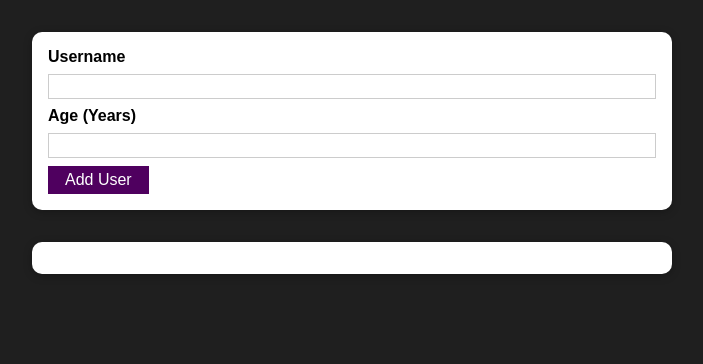
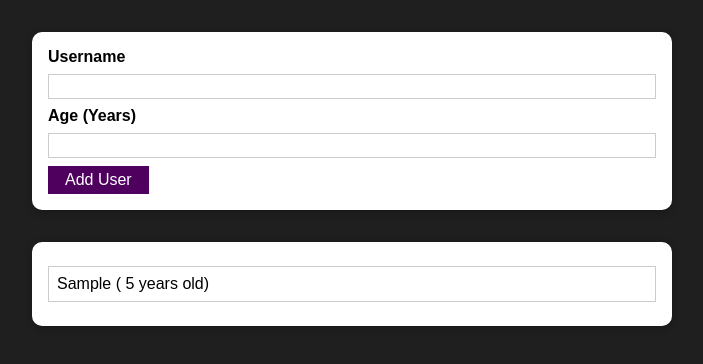
Before and after one commit to Houdalar/React-practice-Project, a React (Create React App) app: page / in a window 1280 px wide. Both pictures are taken after typing "Sample", "5" into the empty fields and a click on the button "Add User". Shown: the top 364 px of the page, without its empty margins (288-991 px from the left). Built offline with nearby package versions, Linux system fonts and the light colour scheme.

Commit message:
managing the user list

```diff
--- a/src/App.js
+++ b/src/App.js
@@ -1,12 +1,16 @@
-import React from "react";
+import React, {useState} from "react";
 import AddUser from "./components/User/AddUser";
 import UserList from "./components/User/UserList";
 
 function App() {
+  const [userList , setUserList] = useState([]);
+  const addUserHandler = (uname,uage) => {
+    setUserList ((prev)=>{return [...prev, {name: uname , age :uage , id: Math.random().toString() }];});
+  };
   return (
     <div>
-      <AddUser />
-      <UserList users={[]} />
+      <AddUser onAddUser={addUserHandler}/>
+      <UserList users={userList} />
     </div>
   );
 }
--- a/src/components/User/AddUser.js
+++ b/src/components/User/AddUser.js
@@ -13,7 +13,7 @@ const AddUser = (props) => {
     if (+entredAge < 1) {
       return;
     }
-    console.log(entredUsername, entredAge);
+    props.onAddUser(entredUsername,entredAge);
     setEntredUsername("");
     setEntredAge("");
   };
--- a/src/components/User/UserList.js
+++ b/src/components/User/UserList.js
@@ -7,7 +7,7 @@ const UserList = (props) => {
     <Card className={classes.users}>
       <ul>
         {props.users.map((user) => (
-          <li>
+          <li key={user.id}>
             {user.name} ( {user.age} years old)
           </li>
         ))}
```
